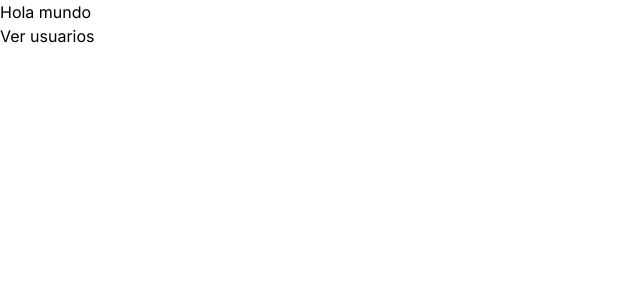
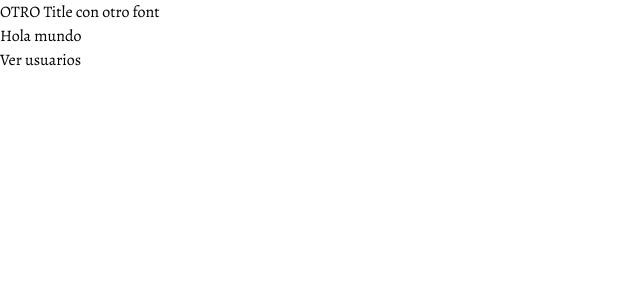
Before and after one commit to martuwilson/next14-certified-tech, a Next.js app: page / in a window 1280 px wide. Shown: the top 300 px of the page, without its empty margins (0-640 px from the left). Built offline with nearby package versions, Linux system fonts and the light colour scheme.

Commit message:
fontFamily, uso comun o especial con taildwind

```diff
--- a/src/app/layout.tsx
+++ b/src/app/layout.tsx
@@ -1,8 +1,12 @@
 import type { Metadata } from "next";
-import { Inter } from "next/font/google";
+import { Mulish, Alegreya } from "next/font/google";
 import "./globals.css";
 
-const inter = Inter({ subsets: ["latin"] });
+const mulish = Mulish({ subsets: ["latin"], variable: '--font-mulish'} );
+const alegreya = Alegreya({
+  subsets: ["latin"],
+  variable: '--font-alegreya',
+});
 
 export const metadata: Metadata = {
   title: "Create Next App",
@@ -15,8 +19,17 @@ export default function RootLayout({
   children: React.ReactNode;
 }>) {
   return (
-    <html lang="en">
-      <body className={inter.className}>{children}</body>
+    <html lang="en"
+      className={
+        `${mulish.className} ${alegreya.className}`
+      }
+    >
+      <body>
+        <h1 >
+          OTRO Title con otro font
+        </h1>
+        {children}
+      </body>
     </html>
   );
 }
--- a/tailwind.config.ts
+++ b/tailwind.config.ts
@@ -14,6 +14,10 @@ const config: Config = {
         "gradient-conic":
           "conic-gradient(from 180deg at 50% 50%, var(--tw-gradient-stops))",
       },
+      fontFamily: {
+        title: ['var(--font-alegreya)'],
+        body: ['var(--font-mulish)'],
+      }
     },
   },
   plugins: [],
```
